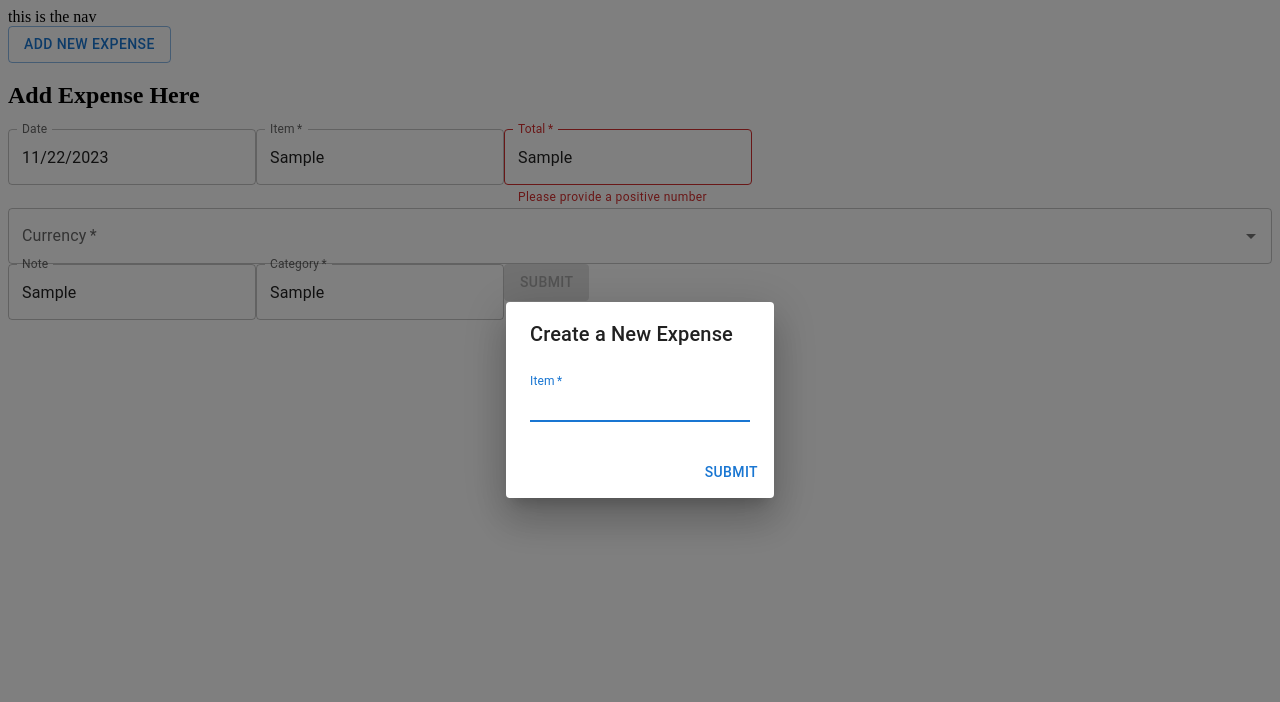
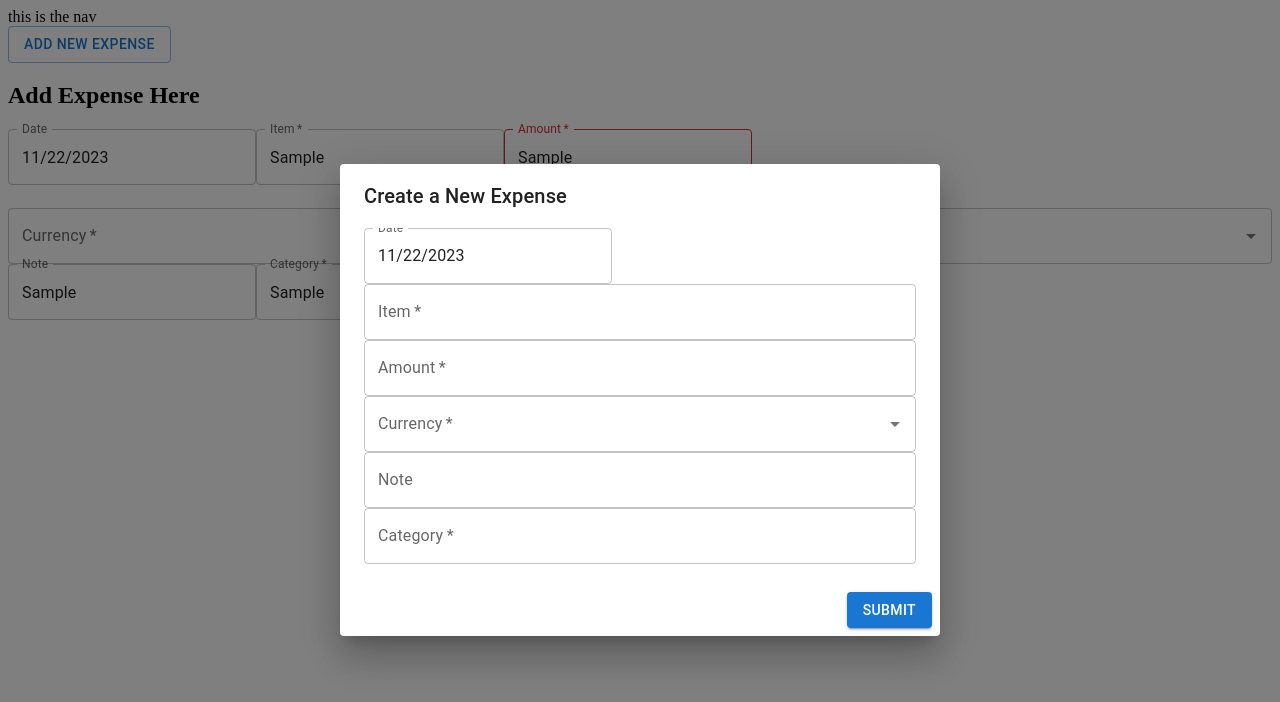
Before and after one commit to jujharsandhu/expense-tracker, a Next.js app: page /add-expense in a window 1280 px wide. Both pictures are taken after typing "Sample", "Sample", "Sample", "Sample", "Sample" into the empty fields and a click on the button "ADD NEW EXPENSE". Shown: the top 702 px of the page. Built offline with nearby package versions, Linux system fonts and the light colour scheme.

Commit message:
a more complete add expense form

```diff
--- a/app/components/add-expense-dialog/add-expense-dialog.tsx
+++ b/app/components/add-expense-dialog/add-expense-dialog.tsx
@@ -8,7 +8,14 @@ import {
   DialogActions,
   DialogContent,
   DialogTitle,
+  Autocomplete
 } from '@mui/material'
+import { DatePicker } from '@mui/x-date-pickers/DatePicker'
+import { putData } from '@/api/add-expense/add-expense'
+import { LocalizationProvider } from '@mui/x-date-pickers'
+import { AdapterDayjs } from '@mui/x-date-pickers/AdapterDayjs'
+import dayjs from 'dayjs'
+import * as currencies from '@/lib/all-currencies.json'
 
 const AddExpenseDialog = () => {
   const [open, setOpen] = useState(false)
@@ -17,6 +24,40 @@ const AddExpenseDialog = () => {
   }
   const handleClose = () => {
     setOpen(false)
+  }
+
+  const [values, setValues] = useState({
+    date: dayjs().format(),
+    item: '',
+    amount: '',
+    currency: '',
+    // paymentMethod: {},
+    note: '',
+    category: '',
+  })
+  const [amountError, setAmountError] = useState(false)
+
+  const handleDateChange = (val) => {
+    setValues({ ...values, date: val.format() })
+  }
+  const handleAmountChange = (event) => {
+    const val = event.target.value
+    if (isNaN(Number(val)) || Number(val) <= 0) {
+      setAmountError(true)
+      return
+    }
+    setAmountError(false)
+    setValues({ ...values, amount: val })
+  }
+  const handleChange = (prop) => (event) => {
+    setValues({ ...values, [prop]: event.target.value })
+  }
+  const handleCurrencyChange = (event: any, newVal) => {
+    setValues({ ...values, currency: newVal })
+  }
+  const handleSubmit = () => {
+    putData(values)
+    handleClose()
   }
 
   return (
@@ -29,31 +70,61 @@ const AddExpenseDialog = () => {
         onClose={handleClose}
         PaperProps={{
           component: 'form',
-          onSubmit: (event: React.FormEvent<HTMLFormElement>) => {
-            // TODO: make call to mongo with spin, then close
-            event.preventDefault()
-            const formData = new FormData(event.currentTarget)
-            const formJson = Object.fromEntries((formData as any).entries())
-            console.log(formJson)
-            handleClose()
-          },
         }}>
         <DialogTitle>Create a New Expense</DialogTitle>
         <DialogContent>
+          <LocalizationProvider dateAdapter={AdapterDayjs}>
+            <DatePicker
+              label="Date"
+              defaultValue={dayjs()}
+              disableFuture
+              onAccept={(val) => handleDateChange(val)}
+            />
+          </LocalizationProvider>
           <TextField
-            autoFocus
+            id="item"
+            label="Item"
+            variant="outlined"
+            onChange={handleChange('item')}
             required
-            margin="dense"
-            id="item"
-            name="item"
-            label="Item"
-            variant="standard"
             fullWidth
-          // onChange={handleChange('item')}
+          />
+          <TextField
+            id="amount"
+            label="Amount"
+            variant="outlined"
+            onChange={handleAmountChange}
+            error={amountError}
+            helperText={amountError ? 'Please provide a positive number' : ''}
+            required
+            fullWidth
+          />
+          <Autocomplete
+            disablePortal
+            options={currencies.catalog}
+            onInputChange={handleCurrencyChange}
+            renderInput={(params) => (
+              <TextField {...params} fullWidth label="Currency" required />
+            )}
+          />
+          <TextField
+            id="note"
+            label="Note"
+            variant="outlined"
+            onChange={handleChange('note')}
+            fullWidth
+          />
+          <TextField
+            id="category"
+            label="Category"
+            variant="outlined"
+            onChange={handleChange('category')}
+            required
+            fullWidth
           />
         </DialogContent>
         <DialogActions>
-          <Button type="submit">Submit</Button>
+          <Button variant="contained" onClick={handleSubmit} >Submit</Button>
         </DialogActions>
       </Dialog>
     </>
--- a/app/components/add-expense/add-expense.tsx
+++ b/app/components/add-expense/add-expense.tsx
@@ -13,7 +13,7 @@ const AddExpense = () => {
   const [values, setValues] = useState({
     date: dayjs().format(),
     item: '',
-    total: '',
+    amount: '',
     currency: '',
     // paymentMethod: {},
     note: '',
@@ -25,7 +25,7 @@ const AddExpense = () => {
   const checkCanSubmit = () => {
     if (
       values.item !== '' &&
-      values.total !== '' &&
+      values.amount !== '' &&
       values.currency !== '' &&
       values.category !== ''
     ) {
@@ -46,7 +46,7 @@ const AddExpense = () => {
       return
     }
     setAmountError(false)
-    setValues({ ...values, total: val })
+    setValues({ ...values, amount: val })
   }
   const handleChange = (prop) => (event) => {
     setValues({ ...values, [prop]: event.target.value })
@@ -79,8 +79,8 @@ const AddExpense = () => {
         required
       />
       <TextField
-        id="total"
-        label="Total"
+        id="amount"
+        label="Amount"
         variant="outlined"
         onChange={handleAmountChange}
         error={amountError}
```
